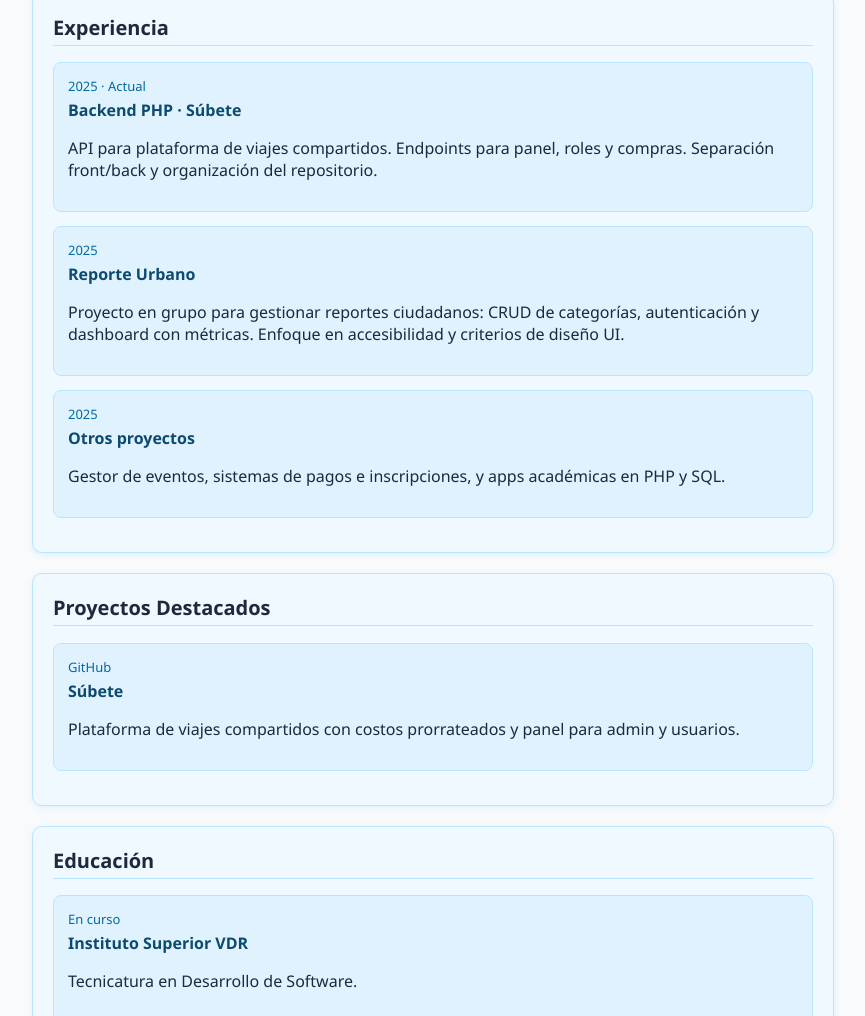
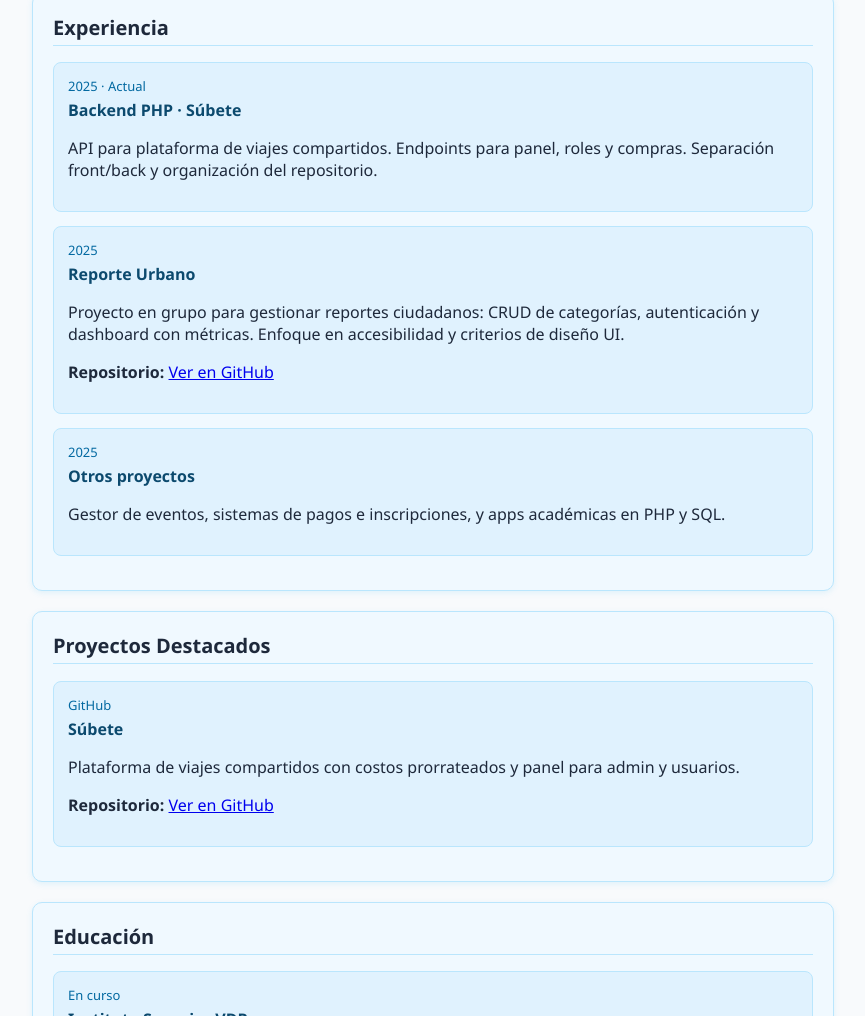
Before and after one commit to PerezAlexis/CV, a plain HTML site: page index.html in a window 1280 px wide. Shown: the part 493-1509 px from the top of the page, without its empty margins (207-1072 px from the left). Drawn offline with Linux system fonts and the light colour scheme.

Commit message:
agrege links a repos

```diff
--- a/index.html
+++ b/index.html
@@ -69,6 +69,8 @@
             <div>
               <h3>Reporte Urbano</h3>
               <p>Proyecto en grupo para gestionar reportes ciudadanos: CRUD de categorías, autenticación y dashboard con métricas. Enfoque en accesibilidad y criterios de diseño UI.</p>
+
+              <p><strong>Repositorio:</strong> <a href="https://github.com/tomydp/reporte-urbano" target="_blank">Ver en GitHub</a></p>
             </div>
           </div>
 
@@ -89,9 +91,13 @@
             <div>
               <h3>Súbete</h3>
               <p>Plataforma de viajes compartidos con costos prorrateados y panel para admin y usuarios.</p>
+
+              <p><strong>Repositorio:</strong> <a href="https://github.com/RomanBossio/subete" target="_blank">Ver en GitHub</a></p>
             </div>
           </div>
         </section>
+
+
 
         <!-- EDUCACIÓN -->
         <section class="card section" id="educacion">
```
